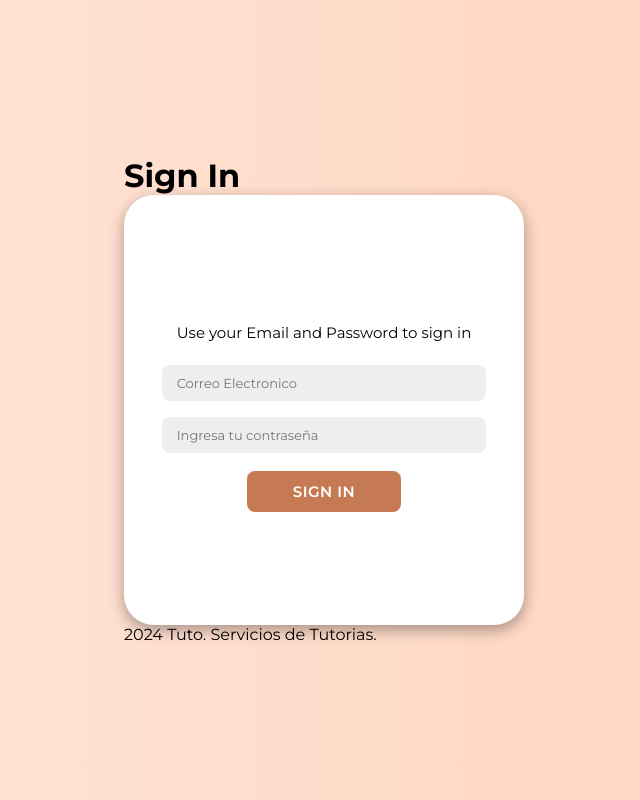
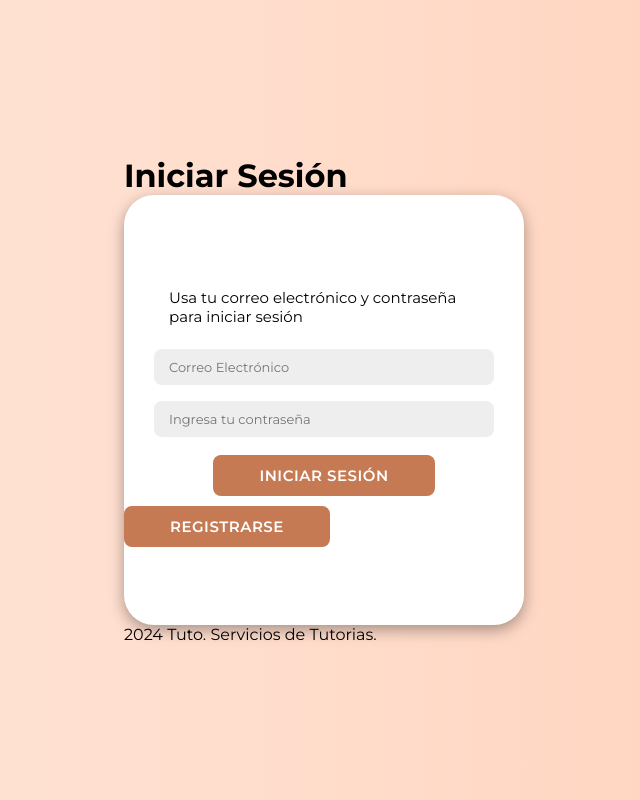
Before and after one commit to CindyGualim/Ingenieria-de-Software-, a React (Create React App) app in the folder reactjs/: page / in a window 1280 px wide. Shown: the whole page, without its empty margins (316-956 px from the left). Built offline with nearby package versions, Linux system fonts and the light colour scheme.

Commit message:
Vista registro
Crear una vista para registrar nuevos usuarios, de momento solo se tendra la opcion de poder registrar a tutores o estudiantes

```diff
--- a/reactjs/src/App.js
+++ b/reactjs/src/App.js
@@ -3,6 +3,7 @@ import './App.css';
 import Header from './components/Header';
 import Button from './components/Button';
 import Footer from './components/Footer';
+import Register from './Register';
 
 // Custom Input Component
 const Input = ({ type, placeholder, value, onChange }) => (
@@ -12,54 +13,37 @@ const Input = ({ type, placeholder, value, onChange }) => (
 function App() {
   const [email, setEmail] = useState('');
   const [password, setPassword] = useState('');
+  const [showRegisterView, setShowRegisterView] = useState(false);  // Nuevo estado para controlar la visualización del registro
 
   const handleLogin = async (event) => {
-    event.preventDefault();
-    console.log("Attempting to login with:", { email, password }); // Log the credentials being sent
+    // ... tu función de inicio de sesión existente ...
+  };
 
-    try {
-      const response = await fetch('/login', {
-        method: 'POST',
-        headers: { 'Content-Type': 'application/json' },
-        body: JSON.stringify({ email, password })
-      });
-
-      console.log("Server response:", response);
-
-      if (!response.ok) {
-        try {
-          const errorData = await response.json();
-          console.error('Server responded with:', errorData);
-          alert(`Login failed: ${errorData.message}`);
-        } catch (jsonError) {
-          const errorText = await response.text();
-          console.error('Server responded with non-JSON:', errorText);
-          alert(`Login failed: ${errorText}`);
-        }
-        return;  // Exit the function after handling the error
-      }
-
-      const data = await response.json();
-      console.log('Login Successful:', data);
-      alert('Login Successful!');
-    } catch (error) {
-      console.error('Login error:', error);
-      alert('Login failed: Unexpected error occurred.');
-    }
+  // Alternar entre la vista de inicio de sesión y registro
+  const toggleView = () => {
+    setShowRegisterView(!showRegisterView);
   };
 
   return (
     <div>
-      <Header title="Sign In" />
+      <Header title={showRegisterView ? "Registro" : "Iniciar Sesión"} />
       <div className='container' id='container'>
-        <div className='form-container sign-in'>
-          <form onSubmit={handleLogin}>
-            <span>Use your Email and Password to sign in</span>
-            <Input type="email" placeholder="Correo Electronico" value={email} onChange={e => setEmail(e.target.value)} />
-            <Input type="password" placeholder="Ingresa tu contraseña" value={password} onChange={e => setPassword(e.target.value)} />
-            <Button type="submit">Sign in</Button>
-          </form>
-        </div>
+        {showRegisterView ? (
+          // Vista de registro
+          <Register />
+        ) : (
+          // Vista de inicio de sesión
+          <div className='form-container sign-in'>
+            <form onSubmit={handleLogin}>
+              <span>Usa tu correo electrónico y contraseña para iniciar sesión</span>
+              <Input type="email" placeholder="Correo Electrónico" value={email} onChange={e => setEmail(e.target.value)} />
+              <Input type="password" placeholder="Ingresa tu contraseña" value={password} onChange={e => setPassword(e.target.value)} />
+              <Button type="submit">Iniciar Sesión</Button>
+            </form>
+            {/* Agregamos un botón para cambiar a la vista de registro */}
+            <button onClick={toggleView} className="toggle-view">Registrarse</button>
+          </div>
+        )}
       </div>
       <Footer />
     </div>
--- /dev/null
+++ b/reactjs/src/Register.js
@@ -0,0 +1,44 @@
+// Register.js
+import React, { useState } from 'react';
+
+const Register = () => {
+  const [email, setEmail] = useState('');
+  const [password, setPassword] = useState('');
+  const [role, setRole] = useState('student'); // O el valor predeterminado que desees
+
+  const handleRegister = async (event) => {
+    event.preventDefault();
+    // Aquí añadirías la lógica para enviar los datos al servidor
+    console.log('Registrando', { email, password, role });
+    // ...
+  };
+
+  return (
+    <div className="register-container">
+      <h1>Register</h1>
+      <form onSubmit={handleRegister}>
+        <input
+          type="email"
+          value={email}
+          onChange={(e) => setEmail(e.target.value)}
+          placeholder="Email"
+          required
+        />
+        <input
+          type="password"
+          value={password}
+          onChange={(e) => setPassword(e.target.value)}
+          placeholder="Password"
+          required
+        />
+        <select value={role} onChange={(e) => setRole(e.target.value)}>
+          <option value="student">Student</option>
+          <option value="tutor">Tutor</option>
+        </select>
+        <button type="submit">Register</button>
+      </form>
+    </div>
+  );
+};
+
+export default Register;
```
Also changed, not shown: reactjs/src/App1.css (line endings or trailing spaces).
